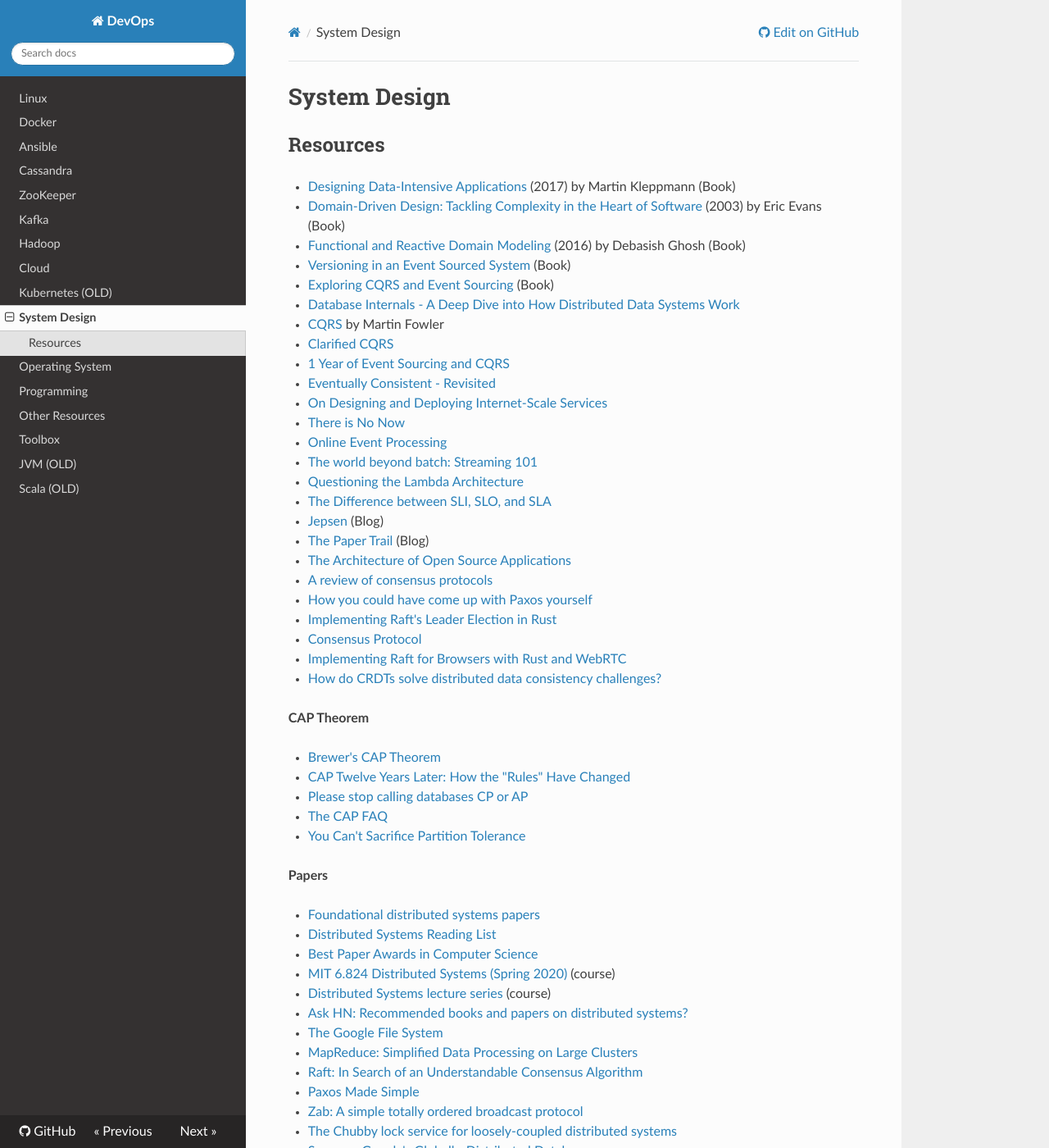
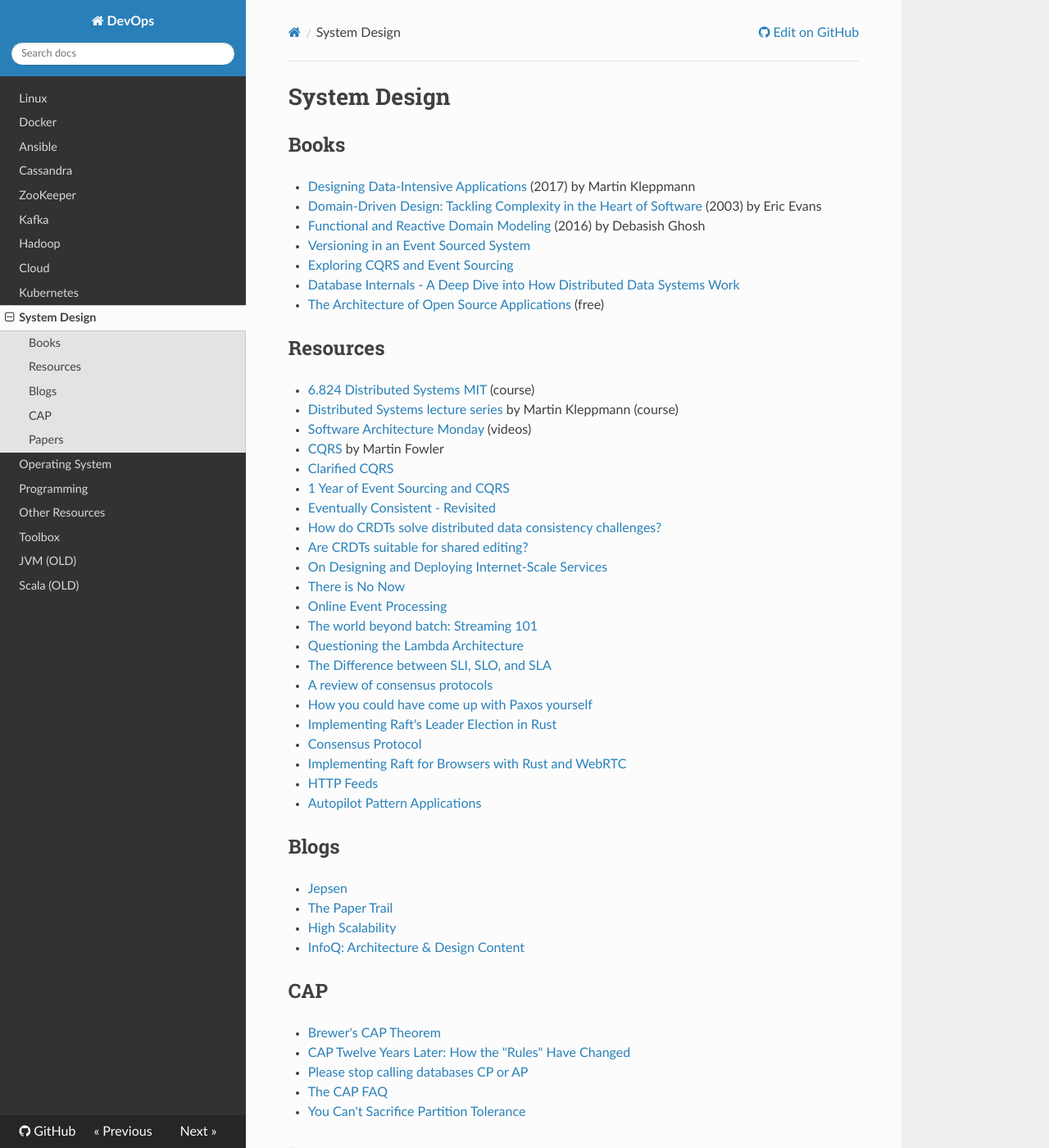
Before and after one commit to niqdev/devops, an MkDocs documentation site: the page built from docs/system-design.md, in a window 1280 px wide and 1400 px high. Shown: the whole window at 82% size. Built offline with MkDocs 1.6.1, drawn with Linux system fonts in a browser that asks for light colours; nearby versions of some CDN libraries; some of the changed text lies outside the part shown.

Commit message:
update docs

```diff
--- a/docs/system-design.md
+++ b/docs/system-design.md
@@ -1,34 +1,48 @@
 # System Design
+
+## Books
+
+* [Designing Data-Intensive Applications](https://amzn.to/2lKJMvU) (2017) by Martin Kleppmann
+* [Domain-Driven Design: Tackling Complexity in the Heart of Software](https://amzn.to/2VTvGYS) (2003) by Eric Evans
+* [Functional and Reactive Domain Modeling](https://www.manning.com/books/functional-and-reactive-domain-modeling) (2016) by Debasish Ghosh
+* [Versioning in an Event Sourced System](https://leanpub.com/esversioning/read)
+* [Exploring CQRS and Event Sourcing](https://docs.microsoft.com/en-us/previous-versions/msp-n-p/jj554200(v%3dpandp.10))
+* [Database Internals - A Deep Dive into How Distributed Data Systems Work](https://www.databass.dev)
+* [The Architecture of Open Source Applications](http://aosabook.org/en/index.html) (free)
 
 ## Resources
 
-* [Designing Data-Intensive Applications](https://amzn.to/2lKJMvU) (2017) by Martin Kleppmann (Book)
-* [Domain-Driven Design: Tackling Complexity in the Heart of Software](https://amzn.to/2VTvGYS) (2003) by Eric Evans (Book)
-* [Functional and Reactive Domain Modeling](https://www.manning.com/books/functional-and-reactive-domain-modeling) (2016) by Debasish Ghosh (Book)
-* [Versioning in an Event Sourced System](https://leanpub.com/esversioning/read) (Book)
-* [Exploring CQRS and Event Sourcing](https://docs.microsoft.com/en-us/previous-versions/msp-n-p/jj554200(v%3dpandp.10)) (Book)
-* [Database Internals - A Deep Dive into How Distributed Data Systems Work](https://www.databass.dev)
+* [6.824 Distributed Systems MIT](https://www.youtube.com/playlist?list=PLrw6a1wE39_tb2fErI4-WkMbsvGQk9_UB) (course)
+* [Distributed Systems lecture series](https://www.youtube.com/playlist?list=PLeKd45zvjcDFUEv_ohr_HdUFe97RItdiB) by Martin Kleppmann (course)
+* [Software Architecture Monday](https://www.youtube.com/playlist?list=PLdsOZAx8I5umhnn5LLTNJbFgwA3xbycar) (videos)
 * [CQRS](https://www.martinfowler.com/bliki/CQRS.html) by Martin Fowler
 * [Clarified CQRS](http://udidahan.com/2009/12/09/clarified-cqrs)
 * [1 Year of Event Sourcing and CQRS](https://hackernoon.com/1-year-of-event-sourcing-and-cqrs-fb9033ccd1c6)
 * [Eventually Consistent - Revisited](https://www.allthingsdistributed.com/2008/12/eventually_consistent.html)
+* [How do CRDTs solve distributed data consistency challenges?](https://ably.com/blog/crdts-distributed-data-consistency-challenges)
+* [Are CRDTs suitable for shared editing?](https://blog.kevinjahns.de/are-crdts-suitable-for-shared-editing)
 * [On Designing and Deploying Internet-Scale Services](https://www.usenix.org/legacy/events/lisa07/tech/full_papers/hamilton/hamilton_html)
 * [There is No Now](https://queue.acm.org/detail.cfm?id=2745385)
 * [Online Event Processing](https://queue.acm.org/detail.cfm?id=3321612)
 * [The world beyond batch: Streaming 101](https://www.oreilly.com/ideas/the-world-beyond-batch-streaming-101)
 * [Questioning the Lambda Architecture](https://www.oreilly.com/ideas/questioning-the-lambda-architecture)
 * [The Difference between SLI, SLO, and SLA](https://enqueuezero.com/the-difference-between-sli-slo-and-sla.html)
-* [Jepsen](https://aphyr.com/tags/Jepsen) (Blog)
-* [The Paper Trail](https://www.the-paper-trail.org) (Blog)
-* [The Architecture of Open Source Applications](http://aosabook.org/en/index.html)
 * [A review of consensus protocols](https://thomasvilhena.com/2020/10/a-review-of-consensus-protocols)
 * [How you could have come up with Paxos yourself](https://explain.yshui.dev/distributed%20system/2020/09/20/paxos.html)
 * [Implementing Raft's Leader Election in Rust](https://blog.laurocaetano.com/programming/2021/01/23/raft-leader-election-rust)
 * [Consensus Protocol](https://www.consul.io/docs/architecture/consensus)
 * [Implementing Raft for Browsers with Rust and WebRTC](https://eevans.co/blog/wraft)
-* [How do CRDTs solve distributed data consistency challenges?](https://ably.com/blog/crdts-distributed-data-consistency-challenges)
+* [HTTP Feeds](https://www.http-feeds.org)
+* [Autopilot Pattern Applications](http://autopilotpattern.io)
 
-**CAP Theorem**
+## Blogs
+
+* [Jepsen](https://aphyr.com/tags/Jepsen)
+* [The Paper Trail](https://www.the-paper-trail.org)
+* [High Scalability](http://highscalability.com)
+* [InfoQ: Architecture & Design Content](https://www.infoq.com/architecture-design/presentations)
+
+## CAP
 
 * [Brewer's CAP Theorem](http://www.julianbrowne.com/article/brewers-cap-theorem)
 * [CAP Twelve Years Later: How the "Rules" Have Changed](https://www.infoq.com/articles/cap-twelve-years-later-how-the-rules-have-changed)
@@ -36,14 +50,12 @@
 * [The CAP FAQ](https://www.the-paper-trail.org/page/cap-faq)
 * [You Can't Sacrifice Partition Tolerance](https://codahale.com/you-cant-sacrifice-partition-tolerance)
 
-**Papers**
+## Papers
 
-* [Foundational distributed systems papers](https://muratbuffalo.blogspot.com/2021/02/foundational-distributed-systems-papers.html)
-* [Distributed Systems Reading List](https://dancres.github.io/Pages)
-* [Best Paper Awards in Computer Science](https://jeffhuang.com/best_paper_awards)
-* [MIT 6.824 Distributed Systems (Spring 2020)](https://m.youtube.com/playlist?list=PLrw6a1wE39_tb2fErI4-WkMbsvGQk9_UB) (course)
-* [Distributed Systems lecture series](https://www.youtube.com/playlist?list=PLeKd45zvjcDFUEv_ohr_HdUFe97RItdiB) (course)
-* [Ask HN: Recommended books and papers on distributed systems?](https://news.ycombinator.com/item?id=25987664)
+* [Foundational distributed systems papers](https://muratbuffalo.blogspot.com/2021/02/foundational-distributed-systems-papers.html) (collection)
+* [Distributed Systems Reading List](https://dancres.github.io/Pages) (collection)
+* [Best Paper Awards in Computer Science](https://jeffhuang.com/best_paper_awards) (collection)
+* [Ask HN: Recommended books and papers on distributed systems?](https://news.ycombinator.com/item?id=25987664) (collection)
 * [The Google File System](https://static.googleusercontent.com/media/research.google.com/en//archive/gfs-sosp2003.pdf)
 * [MapReduce: Simplified Data Processing on Large Clusters](https://static.googleusercontent.com/media/research.google.com/en//archive/mapreduce-osdi04.pdf)
 * [Raft: In Search of an Understandable Consensus Algorithm](https://raft.github.io/raft.pdf)
@@ -57,18 +69,20 @@
 * [Large-scale cluster management at Google with Borg](https://static.googleusercontent.com/media/research.google.com/en//pubs/archive/43438.pdf)
 * [Linearizability: A Correctness Condition for Concurrent Objects](https://cs.brown.edu/~mph/HerlihyW90/p463-herlihy.pdf)
 * [Harvest, Yield, and Scalable Tolerant Systems](https://s3.amazonaws.com/systemsandpapers/papers/FOX_Brewer_99-Harvest_Yield_and_Scalable_Tolerant_Systems.pdf)
-* [Life beyond Distributed Transactions](http://www-db.cs.wisc.edu/cidr/cidr2007/papers/cidr07p15.pdf)
-* [The ϕ Accrual Failure Detector](https://web.archive.org/web/20170517022242/http://fubica.lsd.ufcg.edu.br/hp/cursos/cfsc/papers/hayashibara04theaccrual.pdf)
+* [Life beyond Distributed Transactions](https://web.archive.org/web/20210303104924/https://www-db.cs.wisc.edu/cidr/cidr2007/papers/cidr07p15.pdf) (webarchive)
+* [The ϕ Accrual Failure Detector](https://web.archive.org/web/20170517022242/http://fubica.lsd.ufcg.edu.br/hp/cursos/cfsc/papers/hayashibara04theaccrual.pdf) (webarchive)
 * [Conflict-free Replicated Data Types](https://hal.inria.fr/inria-00609399v1/document)
-* [FLP - Impossibility of Distributed Consensus with One Faulty Process](http://macs.citadel.edu/rudolphg/csci604/ImpossibilityofConsensus.pdf)
+* [FLP - Impossibility of Distributed Consensus with One Faulty Process](https://web.archive.org/web/20210211213256/http://macs.citadel.edu/rudolphg/csci604/ImpossibilityofConsensus.pdf) (webarchive)
 * [SEDA: An Architecture for Well-Conditioned, Scalable Internet Services](http://nms.lcs.mit.edu/~kandula/projects/killbots/killbots_files/seda-sosp01.pdf)
 * [Pregel: A System for Large-Scale Graph Processing](https://kowshik.github.io/JPregel/pregel_paper.pdf)
 * [Hashed and Hierarchical Timing Wheels](http://www.cs.columbia.edu/~nahum/w6998/papers/sosp87-timing-wheels.pdf)
 * [Merkle Hash Tree based Techniques for Data Integrity of Outsourced Data](http://ceur-ws.org/Vol-1366/paper13.pdf)
 * [What Every Programmer Should Know About Memory](https://www.akkadia.org/drepper/cpumemory.pdf)
-* [Fallacies of Distributed Computing Explained](http://www.rgoarchitects.com/Files/fallacies.pdf)
+* [Fallacies of Distributed Computing Explained](https://web.archive.org/web/20201108163119/http://www.rgoarchitects.com/Files/fallacies.pdf) (webarchive)
 * [The Dataflow Model: A Practical Approach to Balancing Correctness, Latency, and Cost in Massive-Scale, Unbounded, Out-of-Order Data Processing](https://www.vldb.org/pvldb/vol8/p1792-Akidau.pdf)
 * [A Dataset of Dockerfiles](https://arxiv.org/pdf/2003.12912.pdf)
+
+<br>
 
 <!--
 ## Notes
--- a/mkdocs.yml
+++ b/mkdocs.yml
@@ -13,7 +13,7 @@ nav:
     - Kafka: kafka.md
     - Hadoop: hadoop.md
     - Cloud: cloud.md
-    - Kubernetes (OLD): kubernetes.md
+    - Kubernetes: kubernetes.md
     - System Design: system-design.md
     - Operating System: operating-system.md
     - Programming: programming.md
```
Also changed, not shown: docs/other-resources.md (+20 -45 lines).
